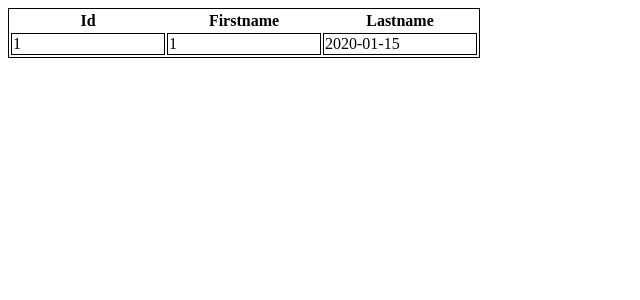
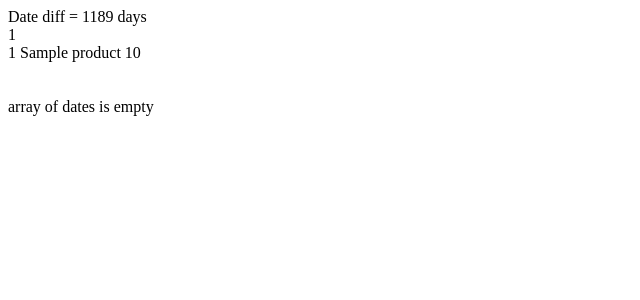
Before and after one commit to UMUC495-group3/shoppingApp, a PHP site: page /testSelectTableData.php in a window 1280 px wide. Shown: the top 300 px of the page, without its empty margins (0-640 px from the left). Run offline with PHP 8.4, Linux system fonts and the light colour scheme; tables that the repository leaves empty hold one stand-in row (values such as "Sample post").

Commit message:
Code updates
Updates and modifications to code algorithms

```diff
--- a/New Folder/databaseFunctions.php
+++ b/New Folder/databaseFunctions.php
@@ -56,7 +56,7 @@
 		global $db;
 
 		//select all items from the database to give user options
-		$optionsSQL = "SELECT * FROM cmsc_items";
+		$optionsSQL = "SELECT * FROM cmsc_products";
 		$optionsRESULT = mysqli_query($db, $optionsSQL) or die ("Error retrieving items: " . mysqli_error($db));
 
 		//go through each item from the selection
@@ -77,25 +77,44 @@
 		global $db;
 
 		//select recurring items
-		$recurringSQL = "SELECT * FROM cmsc_items WHERE Recurring='1'";
+		$recurringSQL = "SELECT * FROM cmsc_products WHERE Recurring='1'";
 		$recurringRESULT = mysqli_query($db, $recurringSQL) or die ("Error retrieving recurring items: " . mysqli_error($db));
+
+                $recurringItems = array();
 
 		//go through each recurring item
 		while ($item = mysqli_fetch_assoc($recurringRESULT)) {
-			$productID = $item['ProductID'];
-			$productname = $item['ProductName'];
-			$productprice = $item['ProductPrice'];
-			$recurring = $item['Recurring'];
+                    //Generate temporary product array of recurring items
+                    $tempProductArray = array($item['ProductID'], $item['ProductName'], $item['ProductPrice']);
+
+                    //Add current product to existing array of returnable products
+                    array_push($recurringItems, $tempProductArray);
+
+                    //Delete existing temporary array after adding to returable array in preparation for next iteration
+                    unset($tempProductArray);
+
+//			$productID = $item['ProductID'];
+//			$productname = $item['ProductName'];
+//			$productprice = $item['ProductPrice'];
+//			$recurring = $item['Recurring'];
+
+                        //return array of recurring products
+
+
 
 			//perform desired actions here
 			//...
 			//...
 		}
+                return $recurringItems;
 	}
 
 	function getItemDates($productID) {
 
 		global $db;
+
+                //Array of product purchase dates
+                $productDatesArray = array();
 
 		//select all dates for a recurring item
 		$datesSQL = "SELECT ListDate FROM cmsc_lists WHERE ProductID='$productID'";
@@ -103,12 +122,15 @@
 
 		//go through each date purchased for this item
 		while ($item = mysqli_fetch_assoc($datesRESULT)) {
-			$date = $item['ListDate'];
+                    //temporary product date array - per date entry
+                    array_push($productDatesArray, $item['ListDate']);
+			//$date = $item['ListDate'];
 
 			//perform desired action here
 			//...
 			//...
 		}
+                return $productDatesArray;
 	}
 
 
--- /dev/null
+++ b/New Folder/functions_PHP.php
@@ -0,0 +1,10 @@
+<?php
+
+function averageDateDifference($dateOne, $dateTwo) {
+    $date1=date_create($dateOne);
+$date2=date_create($dateTwo);
+$diff=date_diff($date1,$date2);
+return $diff;
+}
+
+?>
--- a/New Folder/testSelectTableData.php
+++ b/New Folder/testSelectTableData.php
@@ -1,50 +1,88 @@
 <?php
 
-echo "<table style='border: solid 1px black;'>";
-echo "<tr><th>Id</th><th>Firstname</th><th>Lastname</th></tr>";
+/*
+ * Title:   testSelectTabledata.php
+ * Author:  Jesse Cruse
+ * Date:    1 June 2017
+ * Purpose: Test/Implement MySQL table data and algorithm functionality.
+ */
 
-class TableRows extends RecursiveIteratorIterator {
+require 'databaseFunctions.php';
+require 'functions_PHP.php';
 
-    function __construct($it) {
-        parent::__construct($it, self::LEAVES_ONLY);
+echo "Date diff = " . averageDateDifference("2017-03-15", "2013-12-12")->format('%a days') . "<br />";
+
+$recurringItemsArray = getRecurringItems();
+echo count($recurringItemsArray) . "<br />";
+if(empty($recurringItemsArray)) {
+    echo "No recurring products";
+} else {
+    for ($i = 0; $i < count($recurringItemsArray); $i++) {
+        for ($j = 0; $j < count($recurringItemsArray[0]); $j++) {
+            echo $recurringItemsArray[$i][$j] . " ";
+        }
+        echo "<br />";
     }
-
-    function current() {
-        return "<td style='width:150px;border:1px solid black;'>" . parent::current() . "</td>";
-    }
-
-    function beginChildren() {
-        echo "<tr>";
-    }
-
-    function endChildren() {
-        echo "</tr>" . "\n";
-    }
-
 }
 
-$serverName = "localhost";
-$userName = "umuccmsc_jcruse";
-$passWord = "j8r8c8c10";
-$dbname = "umuccmsc_groupdb";
+$arrayOFDates = getItemDates('5623');
+echo "<br /><br />";
+if (empty($arrayOFDates)) {
+    echo "array of dates is empty";
+} else {
+    foreach ($arrayOFDates as $value) {
+        echo "$value <br />";
+    }
+}
+//foreach ($arrayOFDates as $value) {
+//    echo "$value <br />";
+//}
 
-try {
-    $conn = new PDO("mysql:host=$serverName;dbname=umuccmsc_groupdb", $userName, $passWord);
-    $conn->setAttribute(PDO::ATTR_ERRMODE, PDO::ERRMODE_EXCEPTION);
-    $stmt = $conn->prepare("SELECT * FROM cmsc_lists");
-    $stmt->execute();
 
-    //set the resulting array to associative
-    $result = $stmt->setFetchMode(PDO::FETCH_ASSOC);
-    foreach (new TableRows(new RecursiveArrayIterator($stmt->fetchAll())) as $k => $v) {
-        echo $v;
-    }
-} catch (PDOException $e) {
-    echo "Error: " . $e->getMessage();
-}
+//$serverName = "localhost";
+//$userName = "umuccmsc_jcruse";
+//$passWord = "j8r8c8c10";
+//$dbname = "umuccmsc_groupdb";
 
-$conn = null;
-echo "</table>";
+//Create connection
+//$conn = new mysqli($serverName, $userName, $passWord, $dbname);
+//
+////Check connection
+//if ($conn->connect_error) {
+//    die("Connection failed: " . $conn->connect_error);
+//}
+//
+//$sql = "SELECT ProductID, ProductName, ProductPrice from cmsc_products WHERE Recurring=1";
+//$result = $conn->query($sql);
+//
+//if ($result->num_rows > 0) {
+//    echo "<table><tr><th>Product ID</th><th>Product Name</th><th>Product Price</th></tr>";
+//    //output data of each row
+//    while ($row = $result->fetch_assoc()) {
+//        echo "<tr><td>" . $row["ProductID"] . "</td><td>" . $row["ProductName"] . "</td><td>" . $row["ProductPrice"] . "</td></tr>";
+//    }
+//    echo "</table>";
+//} else {
+//    echo "0 results";
+//}
+//$conn->close();
+//try {
+//    $conn = new PDO("mysql:host=$serverName;dbname=umuccmsc_groupdb", $userName, $passWord);
+//    $conn->setAttribute(PDO::ATTR_ERRMODE, PDO::ERRMODE_EXCEPTION);
+//    $stmt = $conn->prepare("SELECT * FROM cmsc_products WHERE Recurring=0");
+//    $stmt->execute();
+//
+//    //set the resulting array to associative
+//    $result = $stmt->setFetchMode(PDO::FETCH_ASSOC);
+//    foreach (new TableRows(new RecursiveArrayIterator($stmt->fetchAll())) as $k => $v) {
+//        echo $v;
+//    }
+//} catch (PDOException $e) {
+//    echo "Error: " . $e->getMessage();
+//}
+//
+//$conn = null;
+//echo "</table>";
 /*
  * To change this license header, choose License Headers in Project Properties.
  * To change this template file, choose Tools | Templates
```
